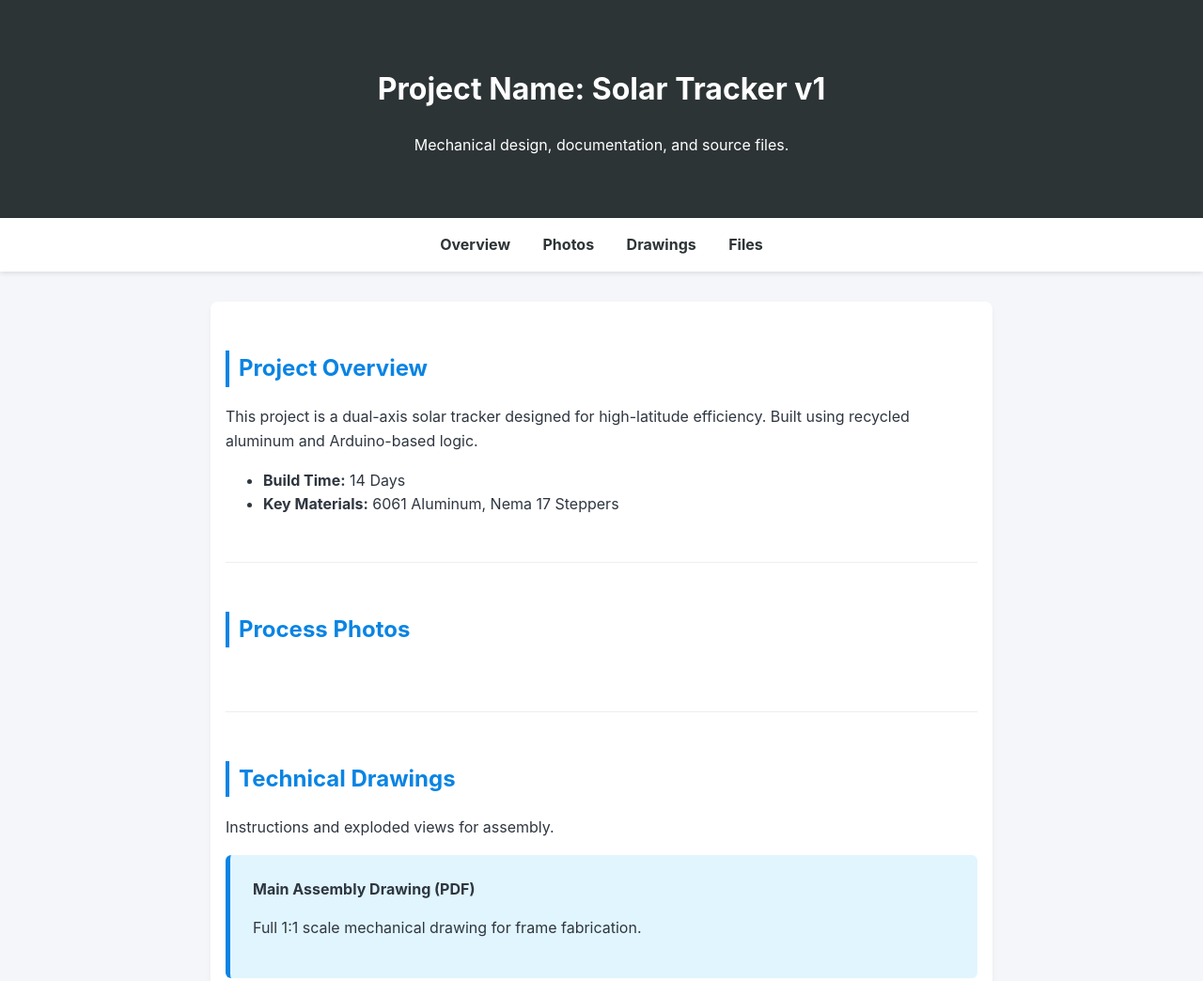
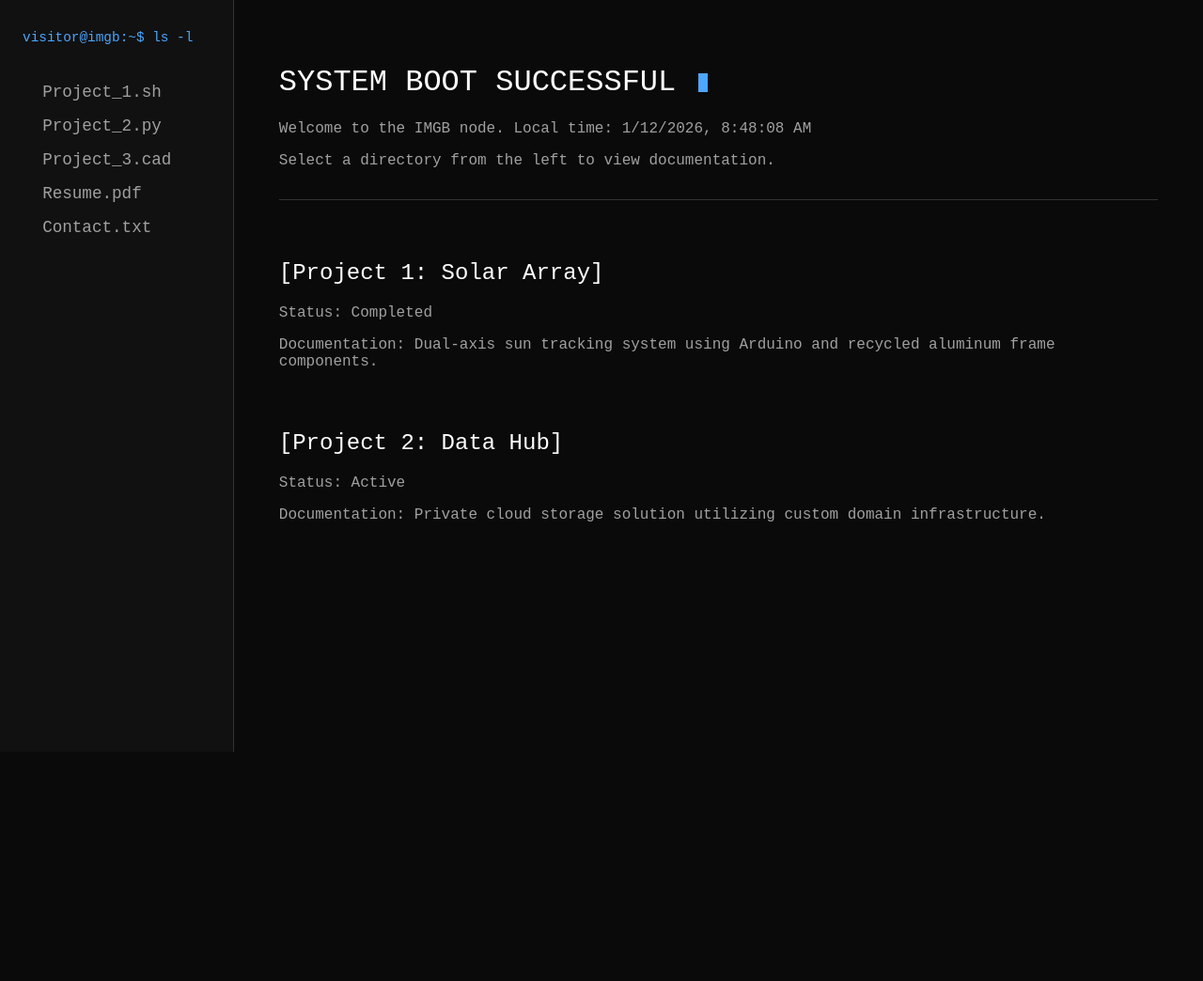
Before and after one commit to gbarrowman/myweb, a plain HTML site: page index.html in a window 1280 px wide. Shown: the top 1044 px of the page at 94% size. After the commit the page ends 800 px from the top, so only its background shows below. Drawn offline with Linux system fonts and the light colour scheme.

Commit message:
Add files via upload

```diff
--- a/index.html
+++ b/index.html
@@ -3,71 +3,148 @@
 <head>
     <meta charset="UTF-8">
     <meta name="viewport" content="width=device-width, initial-scale=1.0">
-    <title>Project Documentation | IMGB</title>
+    <title>IMGB // Terminal</title>
     <style>
-        :root { --primary: #2d3436; --accent: #0984e3; --bg: #f5f6fa; --text: #2f3640; }
-        body { font-family: -apple-system, BlinkMacSystemFont, "Segoe UI", Roboto, sans-serif; line-height: 1.6; color: var(--text); background: var(--bg); margin: 0; }
-        header { background: var(--primary); color: white; padding: 3rem 1rem; text-align: center; }
-        nav { background: white; padding: 1rem; position: sticky; top: 0; box-shadow: 0 2px 5px rgba(0,0,0,0.1); text-align: center; }
-        nav a { margin: 0 15px; text-decoration: none; color: var(--primary); font-weight: bold; }
-        .container { max-width: 800px; margin: 2rem auto; padding: 0 1rem; background: white; border-radius: 8px; box-shadow: 0 4px 6px rgba(0,0,0,0.05); }
-        section { padding: 2rem 0; border-bottom: 1px solid #eee; }
-        h2 { color: var(--accent); border-left: 4px solid var(--accent); padding-left: 10px; }
-        .gallery { display: grid; grid-template-columns: repeat(auto-fit, minmax(250px, 1fr)); gap: 1rem; margin: 1rem 0; }
-        .gallery img { width: 100%; border-radius: 4px; border: 1px solid #ddd; }
-        .download-box { background: #e1f5fe; padding: 1.5rem; border-radius: 6px; border-left: 5px solid var(--accent); }
-        .btn { display: inline-block; background: var(--accent); color: white; padding: 10px 20px; text-decoration: none; border-radius: 4px; margin-top: 10px; }
-        footer { text-align: center; padding: 2rem; color: #636e72; font-size: 0.9rem; }
+        /* Terminal Styling */
+        :root {
+            --bg: #0a0a0a;
+            --sidebar-bg: #111;
+            --text-gray: #a0a0a0;
+            --text-blue: #4da6ff;
+            --cursor: #4da6ff;
+            --font-mono: 'Courier New', Courier, monospace;
+        }
+
+        * { box-sizing: border-box; }
+
+        body {
+            background-color: var(--bg);
+            color: var(--text-gray);
+            font-family: var(--font-mono);
+            margin: 0;
+            display: flex;
+            height: 100vh;
+            overflow: hidden;
+        }
+
+        /* Left Sidebar */
+        aside {
+            width: 250px;
+            background-color: var(--sidebar-bg);
+            border-right: 1px solid #333;
+            padding: 2rem 1.5rem;
+            display: flex;
+            flex-direction: column;
+        }
+
+        .user-prefix {
+            color: var(--text-blue);
+            margin-bottom: 2rem;
+            font-size: 0.9rem;
+        }
+
+        nav a {
+            display: block;
+            color: var(--text-gray);
+            text-decoration: none;
+            padding: 0.5rem 0;
+            font-size: 1.1rem;
+            transition: all 0.2s;
+        }
+
+        nav a:before { content: "> "; color: var(--text-blue); opacity: 0; }
+
+        nav a:hover {
+            color: white;
+            padding-left: 10px;
+        }
+
+        nav a:hover:before { opacity: 1; }
+
+        /* Main Content Area */
+        main {
+            flex-grow: 1;
+            padding: 3rem;
+            overflow-y: auto;
+            position: relative;
+        }
+
+        /* Terminal Cursor Animation */
+        .cursor {
+            display: inline-block;
+            width: 10px;
+            height: 1.2rem;
+            background-color: var(--cursor);
+            animation: blink 1s step-end infinite;
+            vertical-align: middle;
+            margin-left: 5px;
+        }
+
+        @keyframes blink {
+            from, to { opacity: 1; }
+            50% { opacity: 0; }
+        }
+
+        h1, h2 { color: white; font-weight: normal; }
+
+        .content-section { margin-bottom: 4rem; }
+
+        hr { border: 0; border-top: 1px solid #333; margin: 2rem 0; }
+
+        /* Mobile View Fix */
+        @media (max-width: 768px) {
+            body { flex-direction: column; overflow: auto; }
+            aside { width: 100%; height: auto; border-right: none; border-bottom: 1px solid #333; }
+            main { height: auto; }
+        }
     </style>
 </head>
 <body>
 
-<header>
-    <h1>Project Name: Solar Tracker v1</h1>
-    <p>Mechanical design, documentation, and source files.</p>
-</header>
+    <aside>
+        <div class="user-prefix">
+            visitor@imgb:~$ ls -l
+        </div>
+        <nav>
+            <a href="#project1">Project_1.sh</a>
+            <a href="#project2">Project_2.py</a>
+            <a href="#project3">Project_3.cad</a>
+            <a href="#resume">Resume.pdf</a>
+            <a href="#contact">Contact.txt</a>
+        </nav>
+    </aside>
 
-<nav>
-    <a href="#overview">Overview</a>
-    <a href="#photos">Photos</a>
-    <a href="#drawings">Drawings</a>
-    <a href="#downloads">Files</a>
-</nav>
+    <main>
+        <div class="content-section" id="welcome">
+            <h1>SYSTEM BOOT SUCCESSFUL <span class="cursor"></span></h1>
+            <p>Welcome to the IMGB node. Local time: <span id="clock"></span></p>
+            <p>Select a directory from the left to view documentation.</p>
+            <hr>
+        </div>
 
-<div class="container">
-    <section id="overview">
-        <h2>Project Overview</h2>
-        <p>This project is a dual-axis solar tracker designed for high-latitude efficiency. Built using recycled aluminum and Arduino-based logic.</p>
-        <ul>
-            <li><strong>Build Time:</strong> 14 Days</li>
-            <li><strong>Key Materials:</strong> 6061 Aluminum, Nema 17 Steppers</li>
-        </ul>
-    </section>
+        <div class="content-section" id="project1">
+            <h2>[Project 1: Solar Array]</h2>
+            <p>Status: Completed</p>
+            <p>Documentation: Dual-axis sun tracking system using Arduino and recycled aluminum frame components.</p>
+        </div>
 
-    <section id="photos">
-        <h2>Process Photos</h2>
-        <div class="gallery">
+        <div class="content-section" id="project2">
+            <h2>[Project 2: Data Hub]</h2>
+            <p>Status: Active</p>
+            <p>Documentation: Private cloud storage solution utilizing custom domain infrastructure.</p>
         </div>
-    </section>
 
-    <section id="drawings">
-        <h2>Technical Drawings</h2>
-        <p>Instructions and exploded views for assembly.</p>
-        <div class="download-box">
-            <strong>Main Assembly Drawing (PDF)</strong>
-            <p>Full 1:1 scale mechanical drawing for frame fabrication.</p>
-        </div>
-    </section>
+        </main>
 
-    <section id="downloads">
-        <h2>Downloads & Backups</h2>
-        <p>Get the raw STL and STEP files for this project.</p>
-        <ul>
-            <li><a href="#">3D Print Files (STL)</a></li>
-            <li><a href="#">Circuit Diagram (SVG)</a></li>
-        </ul>
-    </section>
-</div>
+    <script>
+        // Real-time clock for the "terminal" feel
+        function updateClock() {
+            const now = new Date();
+            document.getElementById('clock').innerText = now.toLocaleString();
+        }
+        setInterval(updateClock, 1000);
+        updateClock();
+    </script>
 
 </body>
 </html>
```
